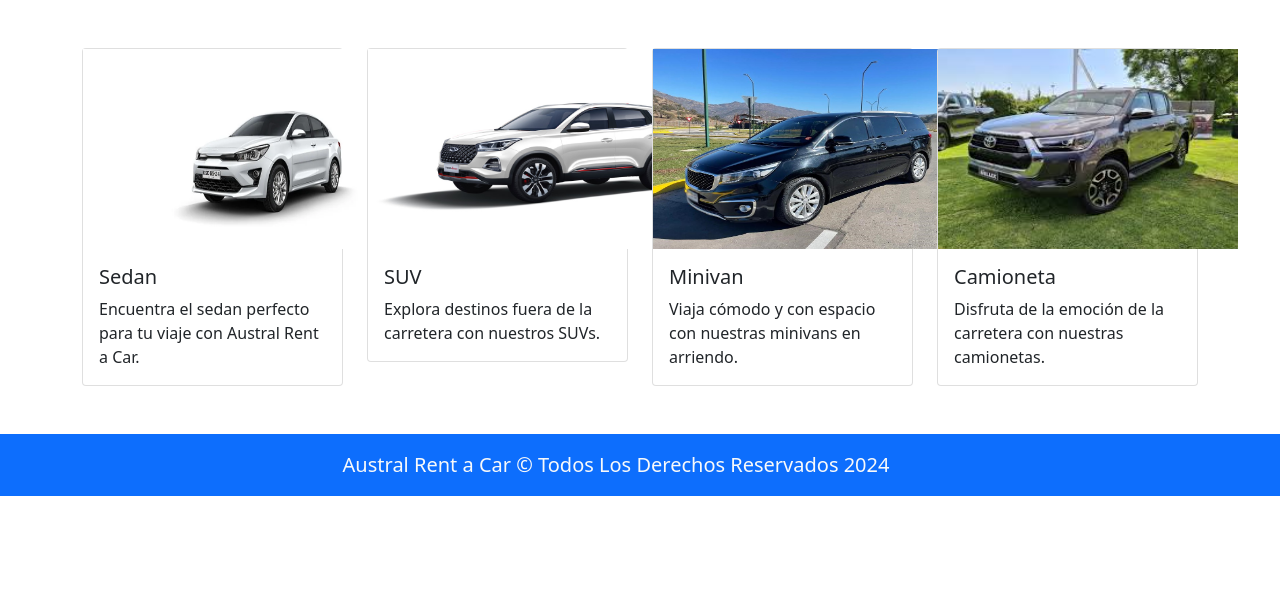
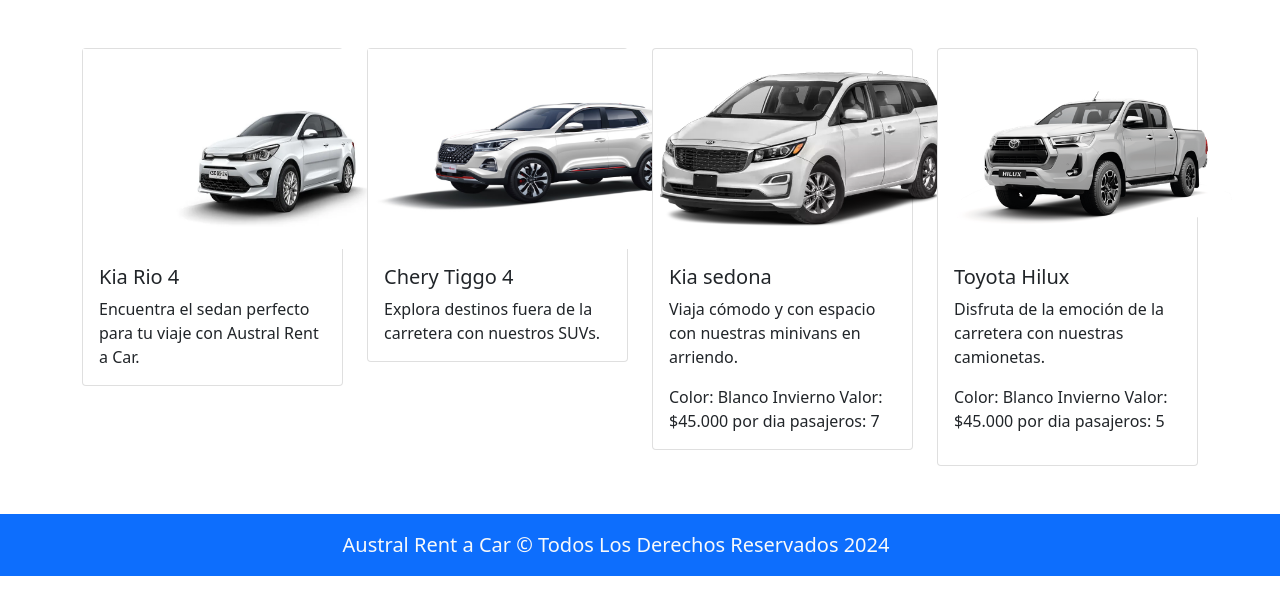
Before and after one commit to barbyortega/proyecto-progra-web, a Django app: page /vehiculos/ in a window 1280 px wide. Shown: the part 112-727 px from the top of the page. Run offline with Django 5.2, Linux system fonts and the light colour scheme; parts of the project's set-up code (start-up, migrations or seed data) failed here and were passed over.

Commit message:
11/07 2.0

```diff
--- a/rent/austral/views.py
+++ b/rent/austral/views.py
@@ -1,6 +1,6 @@
-# rent/views.py
-
 from django.shortcuts import render
+from django.http import HttpResponse
+from .models import Auto
 
 def index(request):
     context = {
@@ -29,3 +29,94 @@ def nosotros(request):
 def login(request):
     contexto = {}
     return render(request,'login.html',contexto);
+
+def menu(request):
+    request.session["usuraio"]="barby"
+    usuario=request.session["ususario"]
+    context={'usuario':usuario}
+    return render(request, 'html/admin.html', context)
+
+def admin(request):
+    Auto=Auto.objects.all()
+    context={'auto':Auto}
+    return render(request,'html/vehiculo.html',context)
+
+def agregar(request):
+    if request.method is not "POST":
+        Auto=Auto.objects.all();
+        context={'idauto':Auto}
+        return render(request,'html/agregar.html',context)
+    else:
+        #Es un POST,por lo tanto se recuperan los datos del formulario
+        id_auto =request.POST["idAuto"]
+        nombre=request.POST["nombre"]
+        annio=request.POST["fecha"]
+        Marca=request.POST["Marca"]
+        activo="1"
+
+
+        obj=Auto.objects.create(id_auto=id_auto,
+                                   nombre=nombre,
+                                   annio=annio,
+                                   Marca=Marca,
+                                   activo=1)
+        obj.save()
+        context={'mensaje':'OK, datos guardados con éxito'}
+        return render(request,'html/agregar.html',context)
+
+def encontrar(request,pk):
+    if pk != " ":
+        Auto=Auto.objects.get(id_auto=pk)
+        Marca=Marca.objects.all()
+        print(type(Marca.id_auto.auto))
+    context={'Auto':Auto,'Marca':Marca}
+    if Auto:
+        return render(request,'html/modificar.html',context)
+    else:
+        context={'mensaje':'Error, id auto no existe'}
+        return render(request,'html/admin.html',context)
+
+def modificar(request):
+
+    if request.method=="POST":
+        idauto=request.POST["idauto"]
+        nombre=request.POST["nombre"]
+        annio=request.POST["fecha"]
+        Marca=request.POST["Marca"]
+        color=request.POST["color"]
+        cant_pasajeros=request.POST["cant_pasajeros"]
+        activo="1"
+
+        objauto=Auto.objects.get(id_auto = Auto)
+
+        Auto=Auto()
+        Auto.id_auto=idauto
+        Auto.nombre=nombre
+        Auto.annio=annio
+        Auto.Marca=Marca
+        Auto.color=color
+        Auto.cant_pasajeros=cant_pasajeros
+        Auto.activo=1
+        Auto.save()
+        Auto=Auto.objects.all()
+        context={'mensaje':'OK, datos actualizados con éxito','nombre':Auto,'marca':Auto}
+        return render(request,'html/modificar.html',context)
+    else:
+        Auto=Auto.objects.all()
+        context={'auto':Auto}
+        return render(request,'html/admin.html',context)
+
+def eliminar(request,pk):
+    context={}
+    try:
+        Auto=Auto.objects.get(id_auto=pk)
+        Auto.delete()
+        mensaje="Ok, Datos eliminados satisfactoriamente"
+        Auto=Auto.objects.all()
+        context={'auto':Auto,'mensaje':mensaje}
+        return render(request,'html/admin.html',context)
+    except:
+        mensaje="Error, id auto no existe"
+        Auto=Auto.objects.all()
+        context={'auto':Auto,'mensaje':mensaje}
+        return render(request,'html/admin.html',context)
--- a/rent/rent/models.py
+++ b/rent/rent/models.py
@@ -26,7 +26,7 @@ class Auto(models.Model):
     Marca             = models.CharField(primary_key=True, max_length=10)
     nombre            = models.CharField(max_length=20)
     color             = models.CharField(max_length=20)
-    cantidad_pasajeros= models.CharField(max_length=20)
+    cant_pasajeros= models.CharField(max_length=20)
     annio             = models.DateField(blank=False, null=False)
     id_auto           = models.CharField(max_length=20)
     tipo_vehiculo     = models.CharField(max_length=45)
--- a/rent/rent/templates/crud/agregar.html
+++ b/rent/rent/templates/crud/agregar.html
@@ -6,7 +6,7 @@
     <title>Agregar</title>
 </head>
 <body>
-    <h1>Agregar Nuevos Vehiculos/clientes</h1>
+    <h1>Agregar Nuevos Vehiculos</h1>
     <form action="agregar" method="post">
         {% csrf_token %}
 
--- a/rent/rent/templates/equipo.html
+++ b/rent/rent/templates/equipo.html
@@ -27,7 +27,7 @@
             <div class="collapse navbar-collapse" id="navbarSupportedContent">
                 <ul class="navbar-nav me-auto mb-2 mb-lg-0">
                     <li class="nav-item">
-                        <a class="nav-link" aria-current="page" href="index.html">Inicio</a>
+                        <a class="nav-link" aria-current="page" href="{% url 'index' %}">Inicio</a>
                     </li>
                     <li class="nav-item">
                         <a class="nav-link" href="{% url 'vehiculos' %}">Vehículos</a>
--- a/rent/rent/templates/vehiculos.html
+++ b/rent/rent/templates/vehiculos.html
@@ -29,7 +29,7 @@
                 <ul class="navbar-nav me-auto mb-2 mb-lg-0">
                     <li class="nav-item">
                         <!-- Enlaces generados por Django -->
-                        <a class="nav-link" aria-current="page" href="index.html">Inicio</a>
+                        <a class="nav-link" aria-current="page" href="{% url 'index' %}">Inicio</a>
                     </li>
                     <li class="nav-item">
                         <a class="nav-link" href="vehiculos.html">Vehículos</a>
@@ -55,9 +55,9 @@
             <!-- Sección de Sedan -->
             <div class="col h-100">
                 <div class="card">
-                    <img src="../static/imagenes/sedan6.jpg" alt="sedan" width=370px height=200px>
+                    <img src="../static/imagenes/sedan6.jpg" alt="sedan" width=390px height=200px>
                     <div class="card-body">
-                        <h5 class="card-title">Sedan</h5>
+                        <h5 class="card-title">Kia Rio 4</h5>
                         <p class="card-text">Encuentra el sedan perfecto para tu viaje con Austral Rent a Car.</p>
                     </div>
                 </div>
@@ -65,9 +65,9 @@
             <!-- Sección de SUV -->
             <div class="col h-100">
                 <div class="card">
-                    <img src="../static/imagenes/suv4.jpg" alt="suv" width=350px height=200px>
+                    <img src="../static/imagenes/suv4.jpg" alt="suv" width=340px height=200px>
                     <div class="card-body">
-                        <h5 class="card-title">SUV</h5>
+                        <h5 class="card-title">Chery Tiggo 4</h5>
                         <p class="card-text">Explora destinos fuera de la carretera con nuestros SUVs.</p>
                     </div>
                 </div>
@@ -75,20 +75,30 @@
             <!-- Sección de Minivan -->
             <div class="col h-100">
                 <div class="card">
-                    <img src="../static/imagenes/minivan.jpg" alt="minivan" width=300px height=200px>
+                    <img src="../static/imagenes/minivan3.webp" alt="minivan" width=300px height=200px>
                     <div class="card-body">
-                        <h5 class="card-title">Minivan</h5>
+                        <h5 class="card-title">Kia sedona</h5>
                         <p class="card-text">Viaja cómodo y con espacio con nuestras minivans en arriendo.</p>
+                        <p class="card-text">Color: Blanco Invierno
+                            Valor: $45.000 por dia
+                            pasajeros: 7
+                        </p>
                     </div>
                 </div>
             </div>
             <!-- Sección de Camioneta -->
             <div class="col h-100">
                 <div class="card">
-                    <img src="../static/imagenes/camioneta.jpeg" alt="camioneta" width=300px height=200px >
+                    <img src="../static/imagenes/camioneta2.png" alt="camioneta" width=350px height=200px>
                     <div class="card-body">
-                        <h5 class="card-title">Camioneta</h5>
-                        <p class="card-text">Disfruta de la emoción de la carretera con nuestras camionetas.</p>
+                        <h5 class="card-title">Toyota Hilux</h5>
+                        <p class="card-text">Disfruta de la emoción de la carretera con nuestras camionetas.
+                        <p class="card-text">Color: Blanco Invierno
+                                             Valor: $45.000 por dia
+                                             pasajeros: 5
+
+                        </p>
+                        </p>
                     </div>
                 </div>
             </div>
```
Also changed, not shown: rent/rent/templates/index.html (+17 -10 lines), rent/db.sqlite3, rent/rent/static/imagenes/camioneta2.png (added), rent/rent/static/imagenes/minivan2.jpg (added), rent/rent/static/imagenes/minivan3.webp (added).
